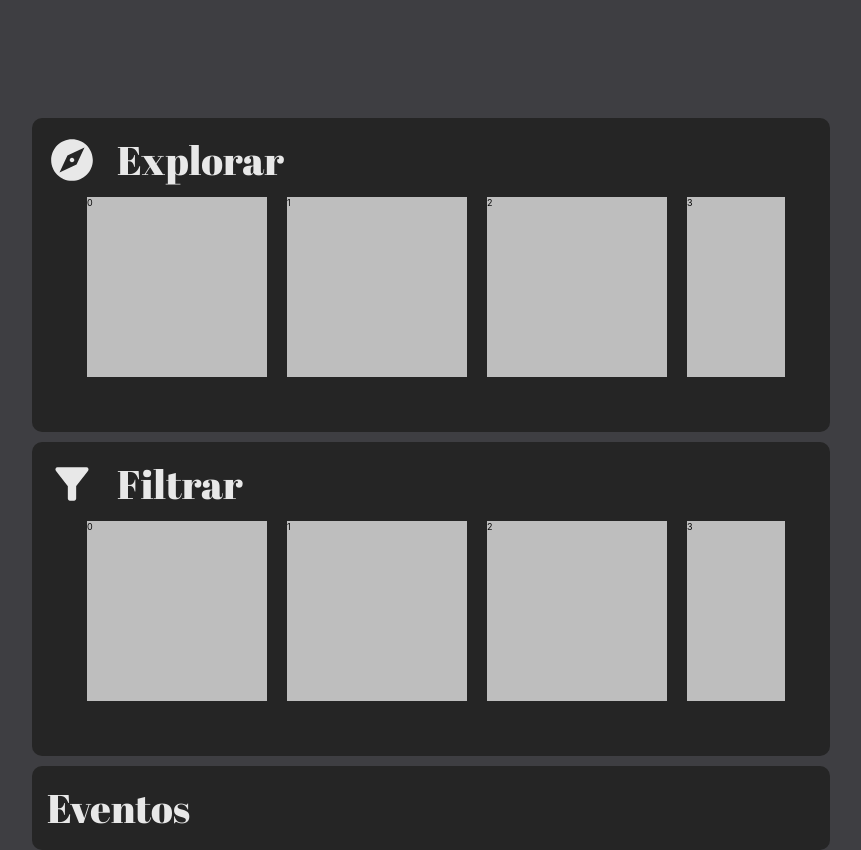
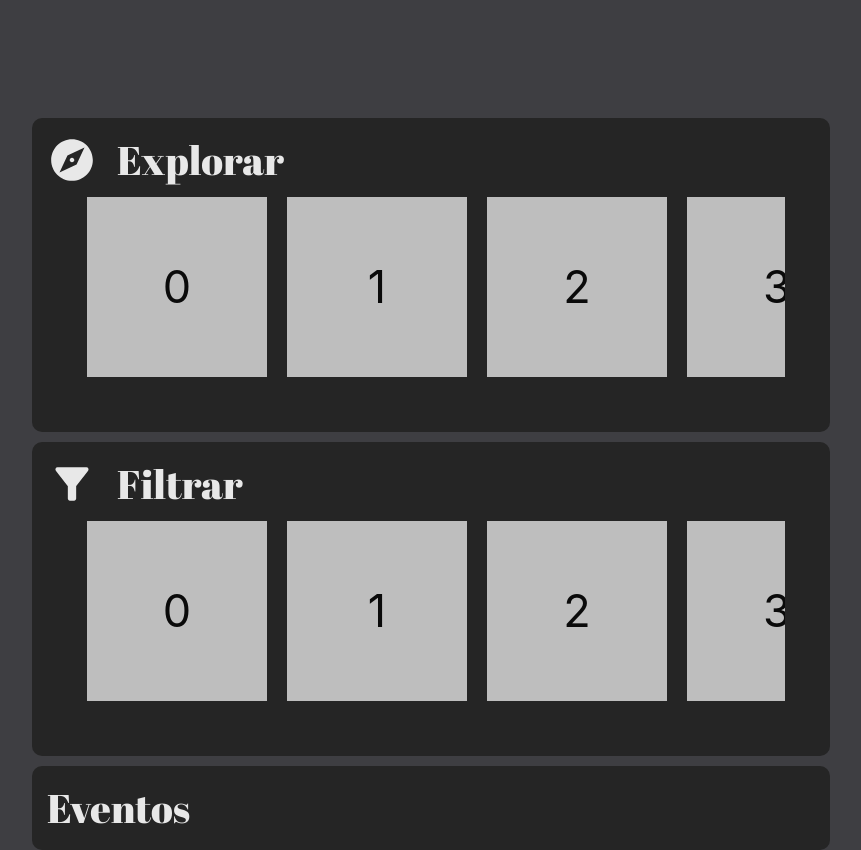
Before and after one commit to lucasouzamil/agitae-frontend, a React (Create React App) app in the folder agitae-app/: page / in a window 1280 px wide. Shown: the whole page, without its empty margins (209-1070 px from the left). Built offline with nearby package versions, Linux system fonts and the light colour scheme.

Commit message:
mudando estado de itens quando clica

```diff
--- a/agitae-app/src/components/main/components/scrollrow/index.js
+++ b/agitae-app/src/components/main/components/scrollrow/index.js
@@ -53,15 +53,11 @@ export default function ScrollRow(props) {
         for (let i = 0; i <= (nItens - 1); i++) {
             let item = document.getElementById(i);
             if (i.toString() === selectedId){
-                item.style.scale = "1";
-                item.style.opacity = "1";
+                item.setAttribute('selected-item', 'true');
             } else{
-                item.style.scale = "0.9";
-                item.style.opacity = "0.7";
+                item.setAttribute('selected-item', 'false');
             }
         }
-
-
     };
 
     return (
@@ -72,25 +68,25 @@ export default function ScrollRow(props) {
             <div className="scrollRow--listarea" id="scrollRow--listarea">
                 <div className="scrollRow--list" style={{ marginLeft: scrollX }}>
                     <div className="item--list" id="item--list">
-                        <div className="item" id="0" onClick={changeMe}>
+                        <div className="item" id="0" selected-item='false' onClick={changeMe}>
                             <div className="teste">0</div>
                         </div>
-                        <div className="item" id="1" onClick={changeMe}>
+                        <div className="item" id="1" selected-item='false' onClick={changeMe}>
                             <div className="teste">1</div>
                         </div>
-                        <div className="item" id="2" onClick={changeMe}>
+                        <div className="item" id="2" selected-item='false' onClick={changeMe}>
                             <div className="teste">2</div>
                         </div>
-                        <div className="item" id="3" onClick={changeMe}>
+                        <div className="item" id="3" selected-item='false' onClick={changeMe}>
                             <div className="teste">3</div>
                         </div>
-                        <div className="item" id="4" onClick={changeMe}>
+                        <div className="item" id="4" selected-item='false' onClick={changeMe}>
                             <div className="teste">4</div>
                         </div>
-                        <div className="item" id="5" onClick={changeMe}>
+                        <div className="item" id="5" selected-item='false' onClick={changeMe}>
                             <div className="teste">5</div>
                         </div>
-                        <div className="item" id="6" onClick={changeMe}>
+                        <div className="item" id="6" selected-item='false' onClick={changeMe}>
                             <div className="teste">6</div>
                         </div>
                     </div>
--- a/agitae-app/src/components/main/components/scrollrow/scrollrow.css
+++ b/agitae-app/src/components/main/components/scrollrow/scrollrow.css
@@ -1,3 +1,16 @@
+:root{
+    --opacity-selected:None;
+    --scale-selected: None;
+}
+[selected-item='true']{
+    --opacity-selected: 1;
+    --scale-selected: 1;
+}
+[selected-item='false']{
+    --opacity-selected: 0.7;
+    --scale-selected: 0.9;
+}
+
 .scrollRow {
     margin-bottom: 30px;
     display: flex;
@@ -20,17 +33,27 @@
 
 .item {
     display: inline-block;
-    scale: 0.9;
-    opacity: 0.7;
+    scale: var(--scale-selected);
+    opacity: var(--opacity-selected);
     cursor: pointer;
     padding: 0;
     margin: 0;
+    transition: all 0.2s ease;
+}
+
+.item:hover{
+    scale: 1;
+    opacity: 1;
 }
 
 .teste {
     height: 200px;
     width: 200px;
     background-color: white;
+    font-size: 50px;
+    display: flex;
+    align-items: center;
+    justify-content: center;
 }
 
 .iconeScrollLeft,
```
